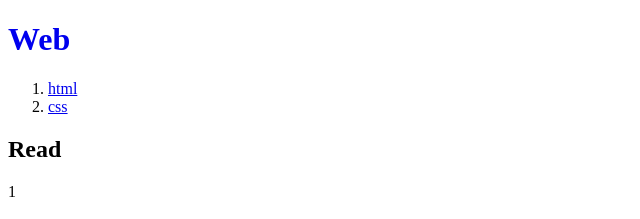
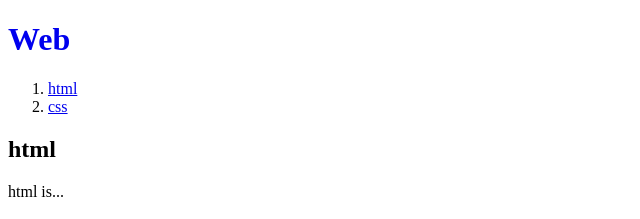
Before and after one commit to seokachu/CRUD-Next-Ver, a Next.js app: page /read/1 in a window 1280 px wide. Shown: the top 219 px of the page, without its empty margins (0-640 px from the left). Built offline with nearby package versions, Linux system fonts and the light colour scheme; data requests are answered from the project's data file.

Commit message:
Feat: 글 생성

```diff
--- a/src/app/layout.js
+++ b/src/app/layout.js
@@ -2,10 +2,10 @@
 import './globals.css';
 // import { useEffect, useState } from 'react';
 
-// export const metadata = {
-//   title: '웹 튜토리얼',
-//   description: 'SeoyoungPark',
-// };
+export const metadata = {
+  title: '웹 튜토리얼',
+  description: 'SeoyoungPark',
+};
 
 export default async function RootLayout({ children }) {
   // const [topics, setTopics] = useState([]);
--- a/src/app/read/[id]/page.js
+++ b/src/app/read/[id]/page.js
@@ -1,8 +1,11 @@
-export default function Read(props) {
+export default async function Read(props) {
+  const resp = await fetch(`http://localhost:9999/topics/${props.params.id}`);
+  const topic = await resp.json();
+
   return (
     <>
-      <h2>Read</h2>
-      {props.params.id}
+      <h2>{topic.title}</h2>
+      {topic.body}
     </>
   );
 }
```
